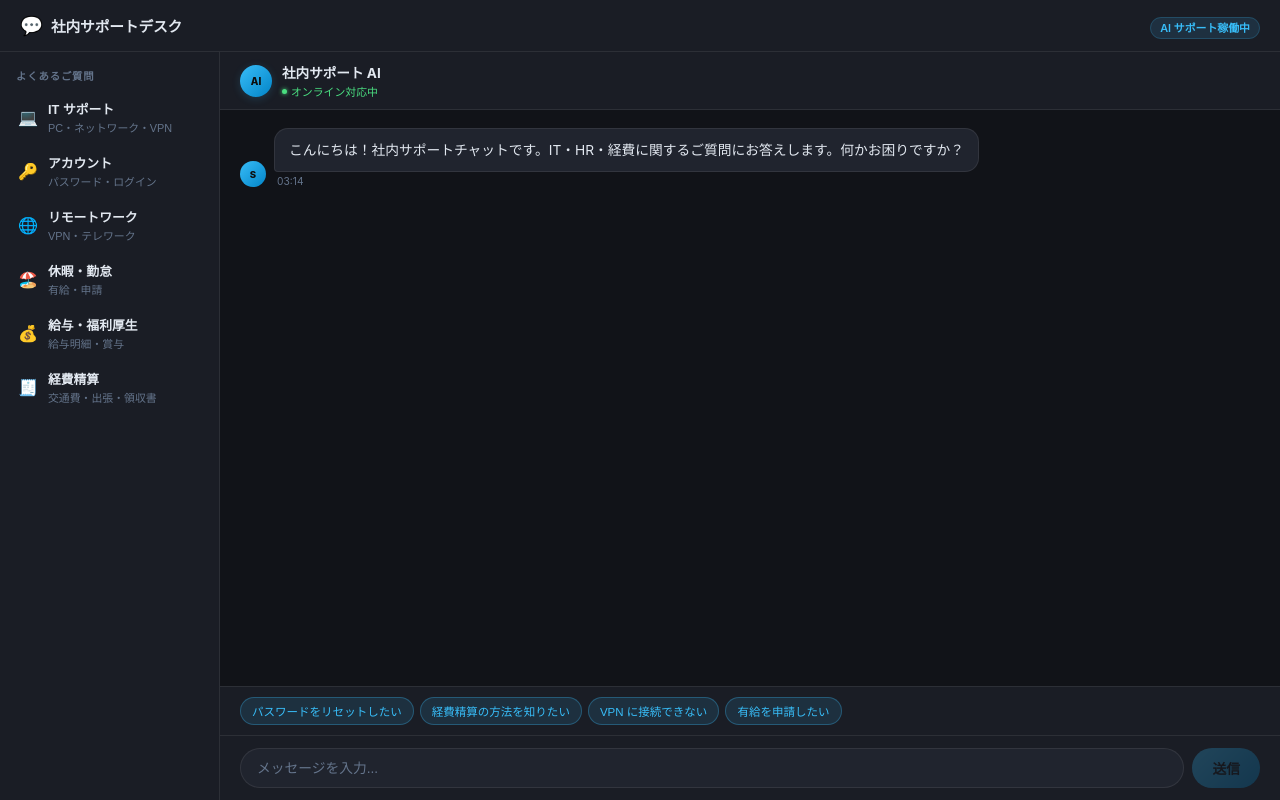
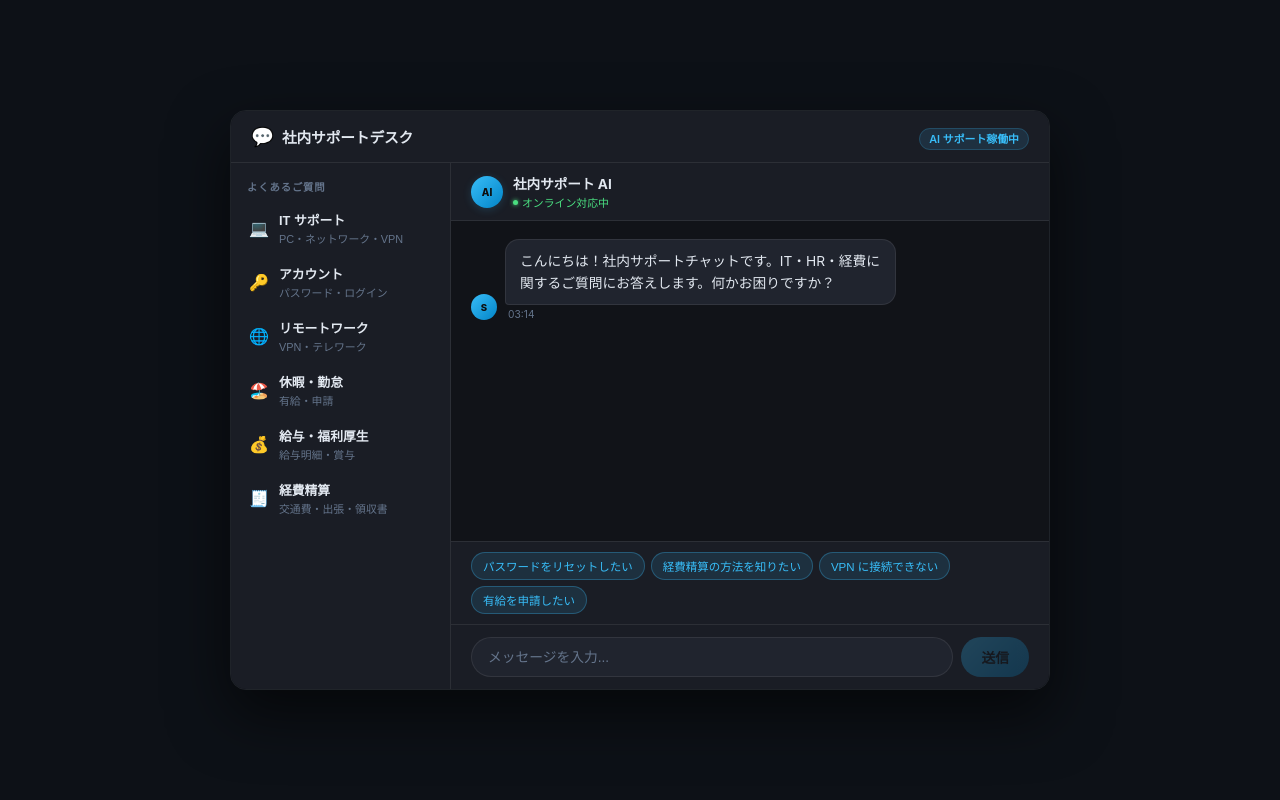
Before and after one commit to ryouIgei/demoRepository, a React (Vite) app: page / in a window 1280 px wide. Built offline with nearby package versions, Linux system fonts and the light colour scheme.

Commit message:
style: fixed 820x580 centered card instead of full-page

```diff
--- a/src/App.css
+++ b/src/App.css
@@ -16,9 +16,14 @@
 
 /* layout */
 .app {
+  width: 820px;
+  height: 580px;
   display: flex;
   flex-direction: column;
-  height: 100vh;
+  border-radius: 16px;
+  overflow: hidden;
+  box-shadow: 0 24px 60px rgba(0, 0, 0, 0.6);
+  border: 1px solid var(--border);
 }
 
 .app-body {
--- a/src/index.css
+++ b/src/index.css
@@ -4,12 +4,12 @@
   padding: 0;
 }
 
-html, body, #root {
-  height: 100%;
-}
-
 body {
   font-family: -apple-system, BlinkMacSystemFont, 'Segoe UI', sans-serif;
-  background: #111318;
-  color: #e2e8f0;
+  background: #0d1117;
+  min-height: 100vh;
+  display: flex;
+  align-items: center;
+  justify-content: center;
+  padding: 24px;
 }
```
